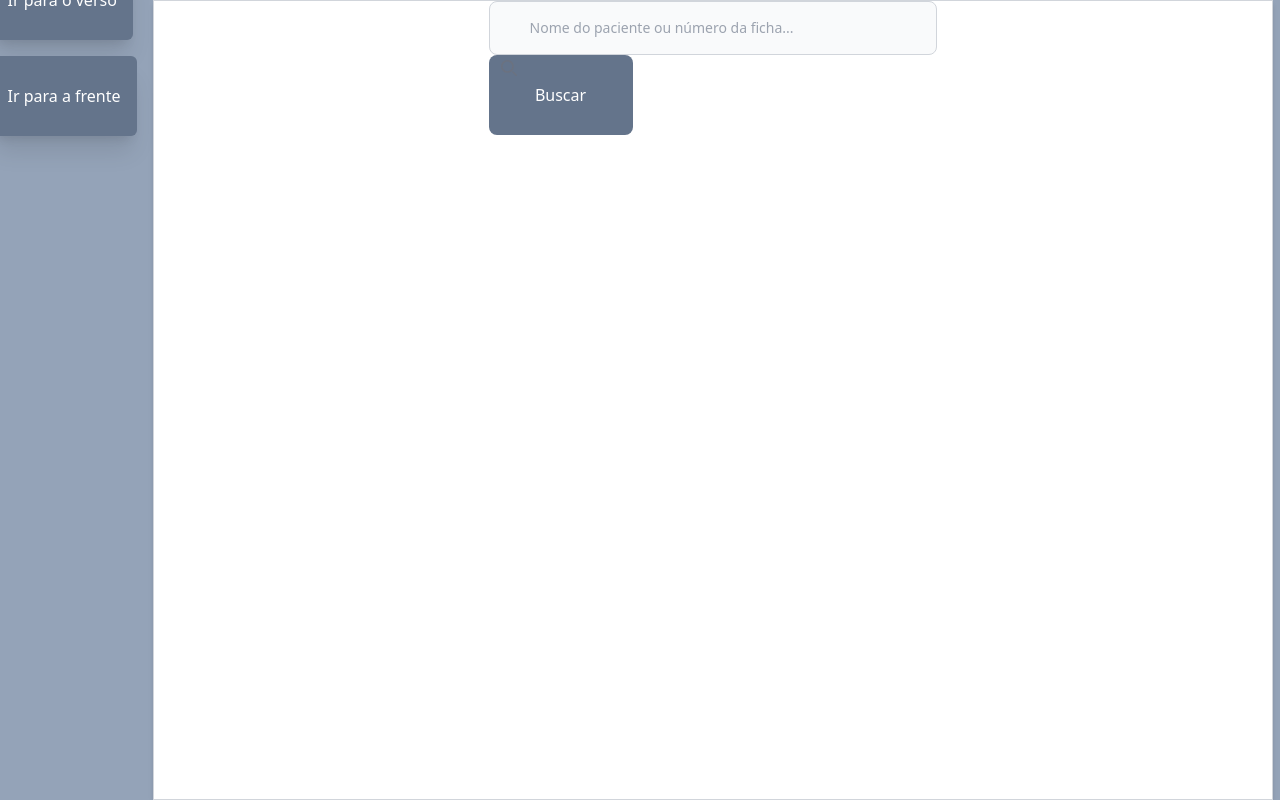
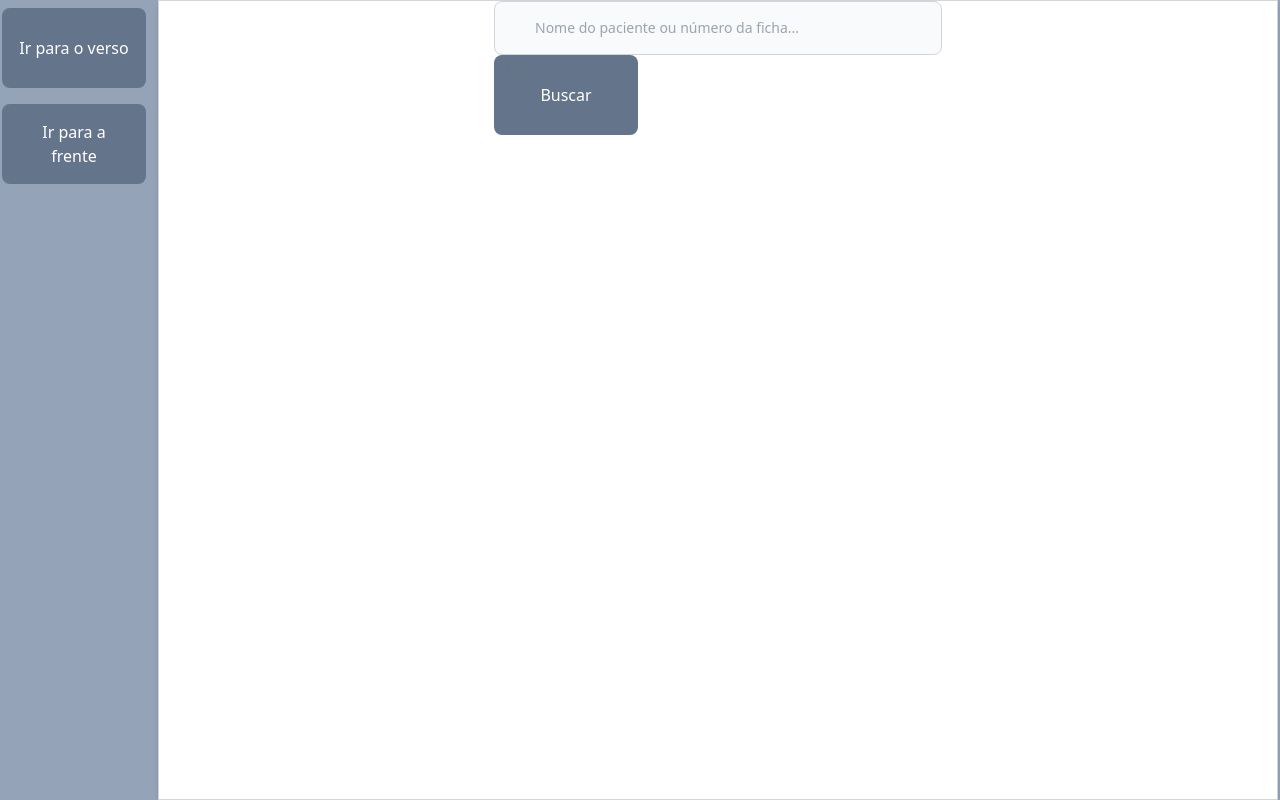
Before and after one commit to Luizxdas/ankle-flex-ficha, a React (Vite) app in the folder formulario/: page /pacientes in a window 1280 px wide. Built offline with nearby package versions, Linux system fonts and the light colour scheme.

Commit message:
Adiciona componente Botao e ajusta posicionamento dos botões

```diff
--- a/formulario/src/Componentes/Frente/Frente.jsx
+++ b/formulario/src/Componentes/Frente/Frente.jsx
@@ -17,7 +17,7 @@ function Frente() {
   return (
     <div className="h-screen w-screen bg-slate-400 flex justify-center items-center flex-row">
       {/*  BOTÕES */}
-      <div className="mt-20 mr-4 space-y-4 self-start print:hidden">
+      <div className="relative bottom-[13em] mr-3 flex flex-col justify-center space-y-4">
         <div>
           <Link to={"/pacientes"}>
             <Botao conteudo={"Buscar Pacientes"} />
--- a/formulario/src/Componentes/Pacientes/Pacientes.jsx
+++ b/formulario/src/Componentes/Pacientes/Pacientes.jsx
@@ -1,19 +1,16 @@
 import { Link } from "react-router-dom";
 import Pesquisa from "./Pesquisa";
+import Botao from "../Compartilhados/Botao";
 
 function Pacientes() {
   return (
     <div className="h-screen w-screen bg-slate-400 flex justify-center items-center flex-row">
-      <div className="flex flex-col justify-center space-y-4">
+      <div className="relative bottom-[19em] mr-3 flex flex-col justify-center space-y-4">
         <Link to={"/verso"}>
-          <button className="relative flex justify-center items-center p-4 text-center right-[1em] bottom-[22em] rounded-md bg-slate-500 shadow-xl w-35 h-20 text-white">
-            Ir para o verso
-          </button>
+          <Botao conteudo={"Ir para o verso"} />
         </Link>
         <Link to={"/"}>
-          <button className="relative flex justify-center items-center p-4 text-center right-[1em] bottom-[22em] rounded-md bg-slate-500 shadow-xl w-35 h-20 text-white">
-            Ir para a frente
-          </button>
+          <Botao conteudo={"Ir para a frente"} />
         </Link>
       </div>
 
```
